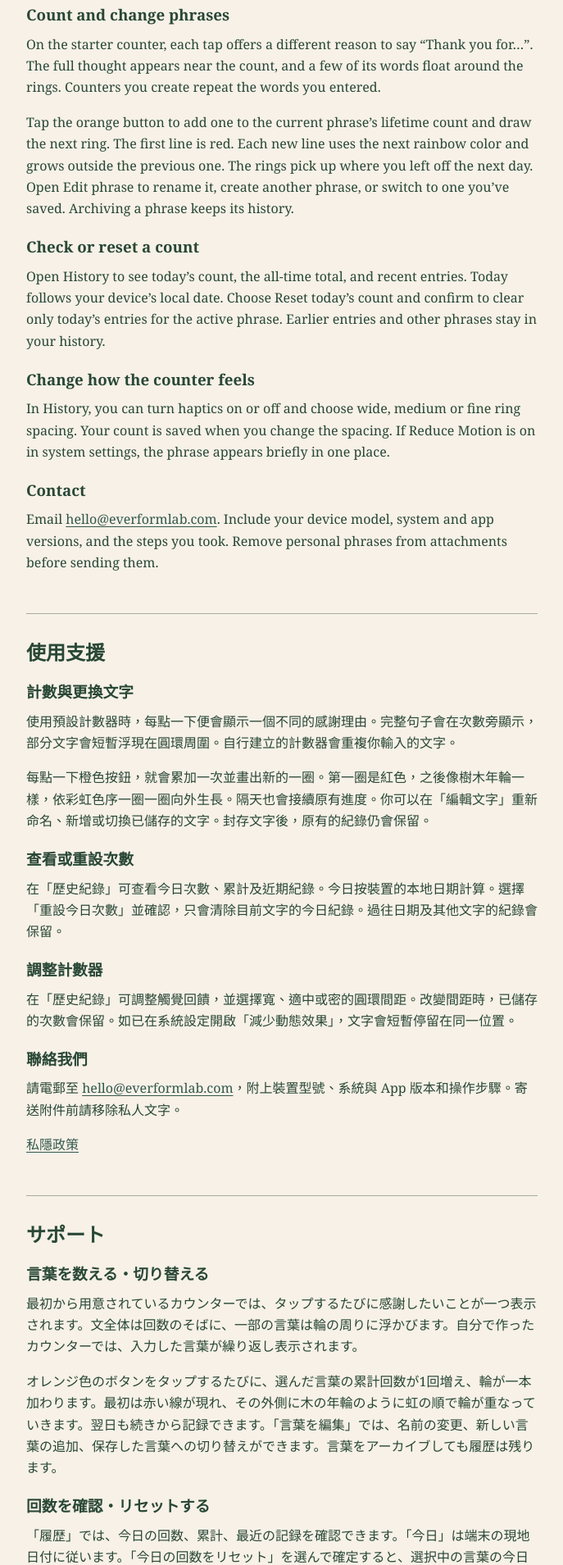
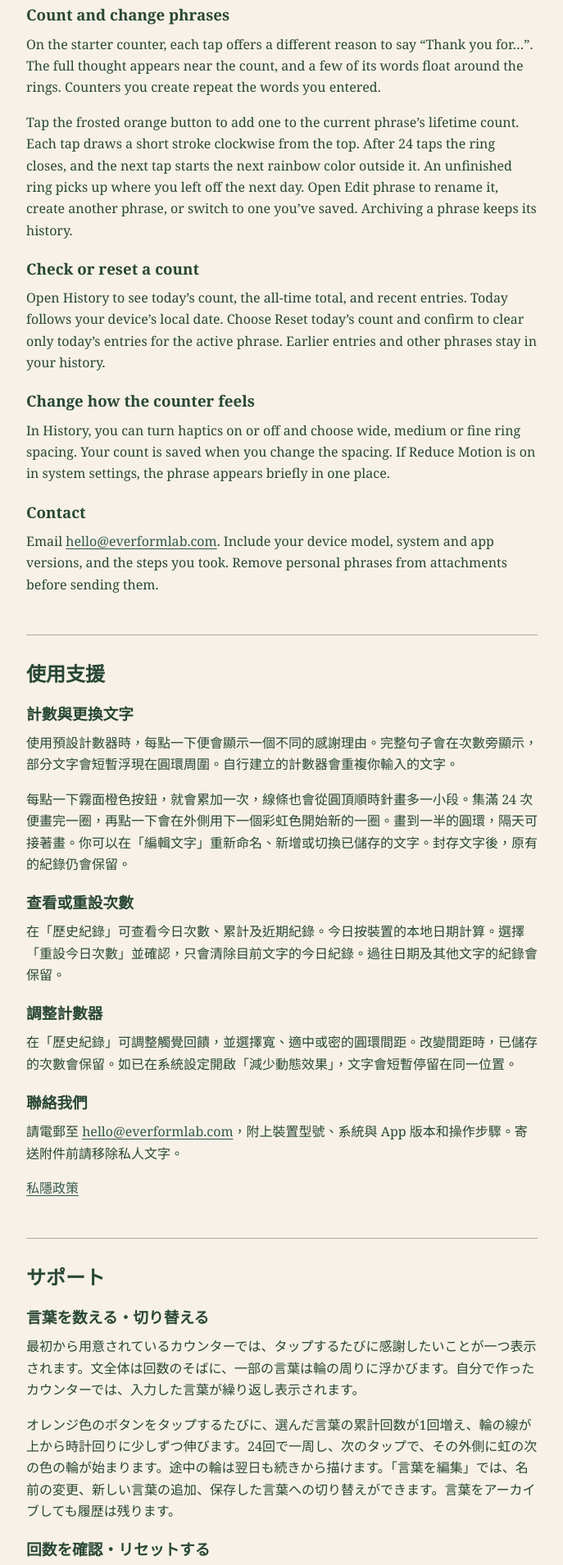
Before and after one commit to okok147/asympta-support, a plain HTML site: page thank-you-counter/index.html in a window 1280 px wide. Shown: the part 284-2193 px from the top of the page at 82% size, without its empty margins (296-983 px from the left). Drawn offline with Linux system fonts and the light colour scheme.

Commit message:
Explain clockwise ring drawing in four languages

```diff
--- a/thank-you-counter/index.html
+++ b/thank-you-counter/index.html
@@ -25,7 +25,7 @@
 <h2 id="support-en">Support</h2>
 <h3>Count and change phrases</h3>
 <p>On the starter counter, each tap offers a different reason to say “Thank you for…”. The full thought appears near the count, and a few of its words float around the rings. Counters you create repeat the words you entered.</p>
-<p>Tap the orange button to add one to the current phrase’s lifetime count and draw the next ring. The first line is red. Each new line uses the next rainbow color and grows outside the previous one. The rings pick up where you left off the next day. Open Edit phrase to rename it, create another phrase, or switch to one you’ve saved. Archiving a phrase keeps its history.</p>
+<p>Tap the frosted orange button to add one to the current phrase’s lifetime count. Each tap draws a short stroke clockwise from the top. After 24 taps the ring closes, and the next tap starts the next rainbow color outside it. An unfinished ring picks up where you left off the next day. Open Edit phrase to rename it, create another phrase, or switch to one you’ve saved. Archiving a phrase keeps its history.</p>
 <h3>Check or reset a count</h3>
 <p>Open History to see today’s count, the all-time total, and recent entries. Today follows your device’s local date. Choose Reset today’s count and confirm to clear only today’s entries for the active phrase. Earlier entries and other phrases stay in your history.</p>
 <h3>Change how the counter feels</h3>
@@ -37,7 +37,7 @@
 <h2 id="support-zh">使用支援</h2>
 <h3>計數與更換文字</h3>
 <p>使用預設計數器時，每點一下便會顯示一個不同的感謝理由。完整句子會在次數旁顯示，部分文字會短暫浮現在圓環周圍。自行建立的計數器會重複你輸入的文字。</p>
-<p>每點一下橙色按鈕，就會累加一次並畫出新的一圈。第一圈是紅色，之後像樹木年輪一樣，依彩虹色序一圈一圈向外生長。隔天也會接續原有進度。你可以在「編輯文字」重新命名、新增或切換已儲存的文字。封存文字後，原有的紀錄仍會保留。</p>
+<p>每點一下霧面橙色按鈕，就會累加一次，線條也會從圓頂順時針畫多一小段。集滿 24 次便畫完一圈，再點一下會在外側用下一個彩虹色開始新的一圈。畫到一半的圓環，隔天可接著畫。你可以在「編輯文字」重新命名、新增或切換已儲存的文字。封存文字後，原有的紀錄仍會保留。</p>
 <h3>查看或重設次數</h3>
 <p>在「歷史紀錄」可查看今日次數、累計及近期紀錄。今日按裝置的本地日期計算。選擇「重設今日次數」並確認，只會清除目前文字的今日紀錄。過往日期及其他文字的紀錄會保留。</p>
 <h3>調整計數器</h3>
@@ -50,7 +50,7 @@
 <h2 id="support-ja">サポート</h2>
 <h3>言葉を数える・切り替える</h3>
 <p>最初から用意されているカウンターでは、タップするたびに感謝したいことが一つ表示されます。文全体は回数のそばに、一部の言葉は輪の周りに浮かびます。自分で作ったカウンターでは、入力した言葉が繰り返し表示されます。</p>
-<p>オレンジ色のボタンをタップするたびに、選んだ言葉の累計回数が1回増え、輪が一本加わります。最初は赤い線が現れ、その外側に木の年輪のように虹の順で輪が重なっていきます。翌日も続きから記録できます。「言葉を編集」では、名前の変更、新しい言葉の追加、保存した言葉への切り替えができます。言葉をアーカイブしても履歴は残ります。</p>
+<p>オレンジ色のボタンをタップするたびに、選んだ言葉の累計回数が1回増え、輪の線が上から時計回りに少しずつ伸びます。24回で一周し、次のタップで、その外側に虹の次の色の輪が始まります。途中の輪は翌日も続きから描けます。「言葉を編集」では、名前の変更、新しい言葉の追加、保存した言葉への切り替えができます。言葉をアーカイブしても履歴は残ります。</p>
 <h3>回数を確認・リセットする</h3>
 <p>「履歴」では、今日の回数、累計、最近の記録を確認できます。「今日」は端末の現地日付に従います。「今日の回数をリセット」を選んで確定すると、選択中の言葉の今日の記録だけが消去されます。それ以前の記録や、ほかの言葉の記録は残ります。</p>
 <h3>カウンターの設定を変える</h3>
@@ -63,7 +63,7 @@
 <h2 id="support-ko">지원</h2>
 <h3>횟수 기록 및 문구 변경</h3>
 <p>기본 카운터를 누를 때마다 감사할 이유가 하나씩 나타납니다. 문장 전체는 횟수 옆에 나오고, 그중 몇 마디가 링 주변에 잠시 떠오릅니다. 직접 만든 카운터에는 입력한 문구가 반복해서 표시됩니다.</p>
-<p>주황색 버튼을 누를 때마다 현재 문구의 누적 횟수가 한 번 늘고 원이 하나씩 추가됩니다. 처음에는 빨간 선이 생기고, 그 바깥으로 나이테처럼 무지개 순서대로 원이 쌓입니다. 다음 날에도 이어서 기록할 수 있습니다. ‘문구 편집’에서 이름을 바꾸거나 새 문구를 추가하고, 저장한 문구로 전환할 수 있습니다. 문구를 보관해도 기존 기록은 남습니다.</p>
+<p>주황색 버튼을 누를 때마다 현재 문구의 누적 횟수가 한 번 늘고, 원의 위쪽에서 시작한 선이 시계 방향으로 조금씩 길어집니다. 24번 누르면 원이 완성되고, 다음에 누르면 그 바깥에 무지개의 다음 색으로 새 원이 시작됩니다. 완성하지 않은 원은 다음 날 이어서 그릴 수 있습니다. ‘문구 편집’에서 이름을 바꾸거나 새 문구를 추가하고, 저장한 문구로 전환할 수 있습니다. 문구를 보관해도 기존 기록은 남습니다.</p>
 <h3>횟수 확인 및 초기화</h3>
 <p>‘기록’에서 오늘 횟수, 누적 횟수와 최근 기록을 확인할 수 있습니다. 오늘은 기기의 현지 날짜를 기준으로 합니다. ‘오늘 횟수 초기화’를 선택하고 확인하면 현재 문구의 오늘 기록만 지워집니다. 이전 날짜와 다른 문구의 기록은 남습니다.</p>
 <h3>카운터 설정 변경</h3>
```
